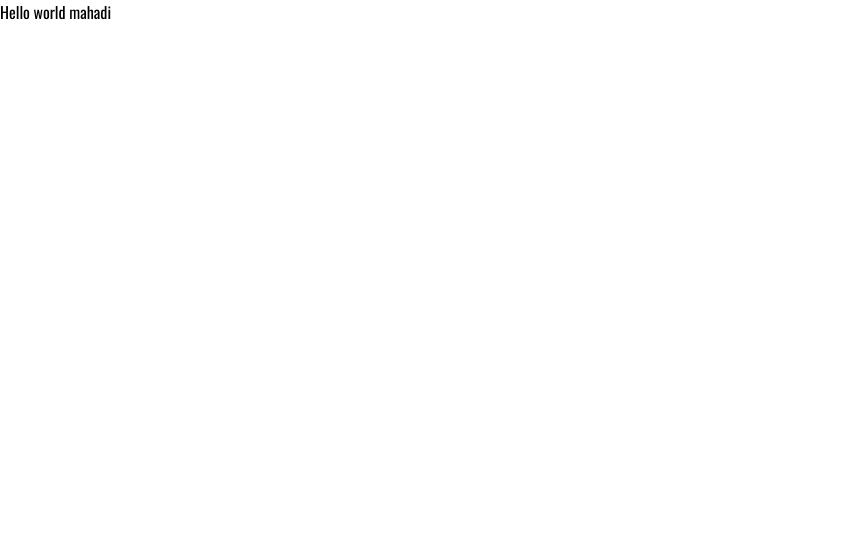
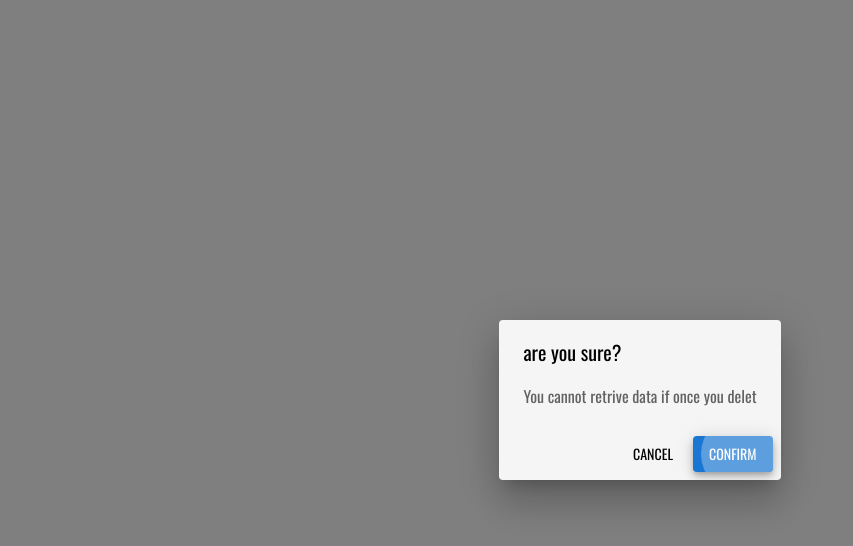
Before and after one commit to Mahadi-rsio/edx, a React (Vite) app: page /test in a window 1280 px wide. Shown: the top 546 px of the page, without its empty margins (0-853 px from the left). Built offline with nearby package versions, Linux system fonts and the light colour scheme.

Commit message:
code improved

```diff
--- /dev/null
+++ b/src/components/Modal.tsx
@@ -0,0 +1,63 @@
+// ConfirmationModal.tsx
+import React from 'react';
+import {
+    Dialog,
+    DialogTitle,
+    DialogContent,
+    DialogContentText,
+    DialogActions,
+    Button,
+} from '@mui/material';
+
+export interface ConfirmationModalProps {
+    open: boolean;
+    title?: string;
+    description?: string;
+    confirmText?: string;
+    cancelText?: string;
+    onConfirm: () => void;
+    onCancel: () => void;
+}
+
+const ConfirmationModal: React.FC<ConfirmationModalProps> = ({
+    open,
+    title,
+    description,
+    confirmText = 'Confirm',
+    cancelText = 'Cancel',
+    onConfirm,
+    onCancel,
+}) => (
+    <Dialog
+        open={open}
+        onClose={onCancel}
+        aria-labelledby="confirmation-dialog-title"
+        aria-describedby="confirmation-dialog-description"
+    >
+        {title && (
+            <DialogTitle id="confirmation-dialog-title">{title}</DialogTitle>
+        )}
+        {description && (
+            <DialogContent>
+                <DialogContentText id="confirmation-dialog-description">
+                    {description}
+                </DialogContentText>
+            </DialogContent>
+        )}
+        <DialogActions>
+            <Button onClick={onCancel} color="inherit">
+                {cancelText}
+            </Button>
+            <Button
+                onClick={onConfirm}
+                variant="contained"
+                color="primary"
+                autoFocus
+            >
+                {confirmText}
+            </Button>
+        </DialogActions>
+    </Dialog>
+);
+
+export default ConfirmationModal;
--- a/src/components/Post.tsx
+++ b/src/components/Post.tsx
@@ -1,4 +1,4 @@
-import React, { useState,useEffect } from 'react';
+import React, { useState, useEffect } from 'react';
 import { useNavigate } from 'react-router-dom';
 import {
     Card,
@@ -34,8 +34,10 @@ import {
     BsFacebook,
 } from 'react-icons/bs';
 
-import { onAuthStateChanged } from 'firebase/auth'
-import { auth } from '../ts/app';
+import { onAuthStateChanged } from 'firebase/auth';
+import { auth, db } from '../ts/app';
+import ConfirmationModal from './Modal';
+import { doc, deleteDoc } from 'firebase/firestore';
 
 export interface FacebookPostProps {
     postId: string;
@@ -48,7 +50,8 @@ export interface FacebookPostProps {
     likeCount?: number;
     commentCount?: number;
     shareCount?: number;
-    title:string;
+    title: string;
+    uid: string;
 }
 
 const Post: React.FC<FacebookPostProps> = ({
@@ -63,12 +66,15 @@ const Post: React.FC<FacebookPostProps> = ({
     commentCount = 0,
     shareCount = 0,
     title,
-
+    uid,
 }) => {
     const theme = useTheme();
     const isMobile = useMediaQuery(theme.breakpoints.down('sm'));
 
     const [drawerOpen, setDrawerOpen] = useState(false);
+    const [isLogged, setLogged] = useState<boolean>(false);
+    const [currentUserUid, setCurrentUserUid] = useState<string | null>(null);
+    const [openConfirm, setOpenConfirm] = useState(false);
 
     // Define a threshold for content length to determine if scroll should be enabled.
     const contentThreshold = 300;
@@ -76,19 +82,31 @@ const Post: React.FC<FacebookPostProps> = ({
 
     const navigate = useNavigate();
 
+    const deletPost = async () => {
+        try {
+            await deleteDoc(doc(db, 'posts', postId));
+            setOpenConfirm(false);
+            setDrawerOpen(false);
+        } catch (e) {
+            alert(e);
+        }
+    };
+
     const toggleDrawer = (open: boolean) => () => {
         setDrawerOpen(open);
     };
-    const [isLogged, setLogged] = useState<boolean>(false);
 
     useEffect(() => {
         onAuthStateChanged(auth, (user) => {
             if (user) {
                 setLogged(true);
+                setCurrentUserUid(user.uid);
+            } else {
+                setLogged(false);
+                setCurrentUserUid(null);
             }
         });
     }, []);
-
 
     return (
         <>
@@ -144,7 +162,7 @@ const Post: React.FC<FacebookPostProps> = ({
                             },
                         }}
                     >
-                        <Typography variant='h6'>{title}</Typography>
+                        <Typography variant="h6">{title}</Typography>
                         <Typography variant="body1">{content}</Typography>
                     </Box>
                     {hashtags.length > 0 && (
@@ -231,34 +249,35 @@ const Post: React.FC<FacebookPostProps> = ({
                     }}
                 >
                     <List>
-                        {isLogged? <ListItemButton
+                        {isLogged && currentUserUid === uid && (
+                            <>
+                                <ListItemButton
                                     onClick={() => {
-                                navigate('/edit_post/'+postId)
+                                        navigate('/edit_post/' + postId);
                                     }}
                                 >
                                     <ListItemIcon>
                                         <BsPencilSquare size={20} />
                                     </ListItemIcon>
                                     <ListItemText primary="Edit post" />
-                        </ListItemButton> : ''}
-                        { isLogged? <ListItemButton
+                                </ListItemButton>
+                                <ListItemButton
                                     onClick={() => {
-                                /* Handle delete action here */ setDrawerOpen(
-                                    false,
-                                );
+                                        // Handle delete action here
+                                        setOpenConfirm(true);
                                     }}
                                 >
-
                                     <ListItemIcon>
                                         <BsTrash size={20} />
                                     </ListItemIcon>
                                     <ListItemText primary="Delete this post" />
-                        </ListItemButton>: ''}
+                                </ListItemButton>
+                            </>
+                        )}
                         <ListItemButton
                             onClick={() => {
-                                /* Handle report action here */ setDrawerOpen(
-                                    false,
-                                );
+                                // Handle report action here
+                                setDrawerOpen(false);
                             }}
                         >
                             <ListItemIcon>
@@ -268,9 +287,8 @@ const Post: React.FC<FacebookPostProps> = ({
                         </ListItemButton>
                         <ListItemButton
                             onClick={() => {
-                                /* Handle save action here */ setDrawerOpen(
-                                    false,
-                                );
+                                // Handle save action here
+                                setDrawerOpen(false);
                             }}
                         >
                             <ListItemIcon>
@@ -280,9 +298,8 @@ const Post: React.FC<FacebookPostProps> = ({
                         </ListItemButton>
                         <ListItemButton
                             onClick={() => {
-                                /* Handle not interested action here */ setDrawerOpen(
-                                    false,
-                                );
+                                // Handle not interested action here
+                                setDrawerOpen(false);
                             }}
                         >
                             <ListItemIcon>
@@ -299,6 +316,14 @@ const Post: React.FC<FacebookPostProps> = ({
                     </List>
                 </Box>
             </Drawer>
+            <ConfirmationModal
+                onConfirm={deletPost}
+                title="Delete Post"
+                description="Sure to delete post ? if deleted data cannot be back again !"
+                cancelText="No,Keep"
+                onCancel={() => setOpenConfirm(false)}
+                open={openConfirm}
+            />
         </>
     );
 };
--- a/src/components/PostContainer.tsx
+++ b/src/components/PostContainer.tsx
@@ -1,6 +1,3 @@
-
-
-
 import React, { useState, useEffect, useRef, useCallback } from 'react';
 import {
     collection,
@@ -28,6 +25,7 @@ interface PostData {
     avatarUrl?: string;
     imageUrl?: string;
     title: string;
+    uid: string;
 }
 
 const POSTS_BATCH_SIZE = 5;
@@ -39,7 +37,8 @@ const PostContainer: React.FC = () => {
     const [error, setError] = useState<string | null>(null);
 
     // To keep track of the last visible document for pagination
-    const lastVisibleDocRef = useRef<QueryDocumentSnapshot<DocumentData> | null>(null);
+    const lastVisibleDocRef =
+        useRef<QueryDocumentSnapshot<DocumentData> | null>(null);
     // Ref to ensure initial fetch only runs once
     const didFetchRef = useRef(false);
 
@@ -70,7 +69,8 @@ const PostContainer: React.FC = () => {
             })) as PostData[];
 
             if (snapshot.docs.length > 0) {
-                lastVisibleDocRef.current = snapshot.docs[snapshot.docs.length - 1];
+                lastVisibleDocRef.current =
+                    snapshot.docs[snapshot.docs.length - 1];
             }
             // If fewer posts were returned than expected, there are no more posts
             if (snapshot.docs.length < POSTS_BATCH_SIZE) {
@@ -144,7 +144,9 @@ const PostContainer: React.FC = () => {
                                 content={post.content}
                                 timestamp={
                                     post.timestamp
-                                        ? new Date(post.timestamp).toLocaleDateString()
+                                        ? new Date(
+                                              post.timestamp,
+                                          ).toLocaleDateString()
                                         : ''
                                 }
                                 commentCount={post.commentCount || 0}
@@ -152,6 +154,7 @@ const PostContainer: React.FC = () => {
                                 avatarUrl={post.avatarUrl || ''}
                                 imageUrl={post.imageUrl || ''}
                                 title={post.title || ''}
+                                uid={post.uid || ''}
                             />
                         </div>
                     );
@@ -173,6 +176,7 @@ const PostContainer: React.FC = () => {
                         avatarUrl={post.avatarUrl || ''}
                         imageUrl={post.imageUrl || ''}
                         title={post.title || ''}
+                        uid={post.uid || ''}
                     />
                 );
             })}
--- a/src/components/Test.tsx
+++ b/src/components/Test.tsx
@@ -1,26 +1,13 @@
-function saveDataInLocalStorageAsJSON(details: object, key: string) {
-    const saveDataAsJsonString = JSON.stringify(details, null, 2);
-    localStorage.setItem(key, saveDataAsJsonString);
-}
-
-function getDataFromLocalStorageAsJSON(key: string) {
-    const storedJsonData = localStorage.getItem(key);
-    const extractedDataFromLocalStorage = JSON.parse(
-        storedJsonData ? storedJsonData : '',
-    );
-    return extractedDataFromLocalStorage;
-}
+import ConfirmationModal from './Modal';
 
 export default function Test() {
-    saveDataInLocalStorageAsJSON(
-        {
-            name: 'mahadi',
-            email: 'rtrt',
-        },
-        'mydata',
+    return (
+        <ConfirmationModal
+            title={'are you sure?'}
+            description={'You cannot retrive data if once you delet'}
+            onCancel={() => alert('hahah')}
+            onConfirm={() => alert('ghsdgah')}
+            open={true}
+        />
     );
-
-    const data = getDataFromLocalStorageAsJSON('mydata');
-
-    return <div>Hello world {data.name}</div>;
 }
```
Also changed, not shown: src/components/CreatePost.tsx (+12 -5 lines), src/components/EditPost.tsx (+17 -5 lines). Lines whose indentation alone changed are shown as unchanged.
